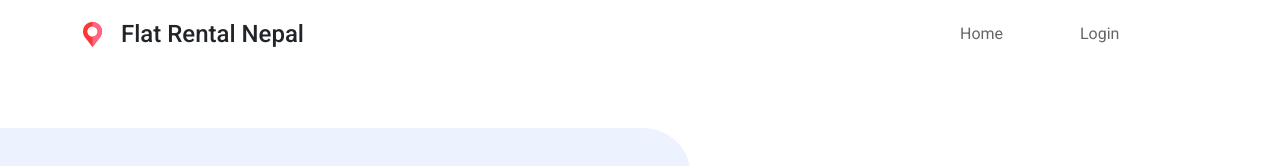
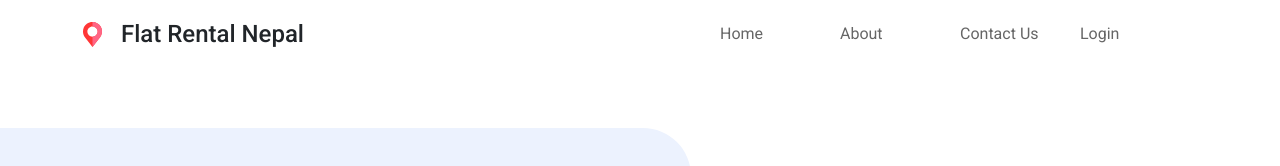
Before and after one commit to shrestha-prabin/fyp-rental-app, a React (Create React App) app: page / in a window 1280 px wide. Shown: the top 166 px of the page. Built offline with nearby package versions, Linux system fonts and the light colour scheme; no server answers.

Commit message:
navigation routes

```diff
--- a/src/Components/NavBar.js
+++ b/src/Components/NavBar.js
@@ -52,10 +52,10 @@ function NavBar({ parentCallBackLogin, parentCallBackSignup }) {
 				<Link className="nav__menu__item" to="/">
 					Home
 				</Link>
-				<div className="nav__menu__item">About</div>
-				<div className="nav__menu__item">Services</div>
+				<Link className="nav__menu__item" to='aboutus'>About</Link>
+				{/* <Link className="nav__menu__item">Services</Link> */}
 				{/* <div className="nav__menu__item">How it Works</div> */}
-				<div className="nav__menu__item">Contact Us</div>
+				<Link className="nav__menu__item" to='contactus'>Contact Us</Link>
 			</div>
 			<div className="nav__right">
 				<button
--- a/src/Components/NavBarHome.js
+++ b/src/Components/NavBarHome.js
@@ -60,6 +60,8 @@ function NavBarHome({ parentCallBackLogin, parentCallBackSignup }) {
 				<Link className="nav__menu__item" to="/">
 					Home
 				</Link>
+				<Link className="nav__menu__item" to='aboutus'>About</Link>
+				<Link className="nav__menu__item" to='contactus'>Contact Us</Link>
 				{isSeller() && (
 					<Link className="nav__menu__item" to="/adminpanel">
 						Seller Panel
```
